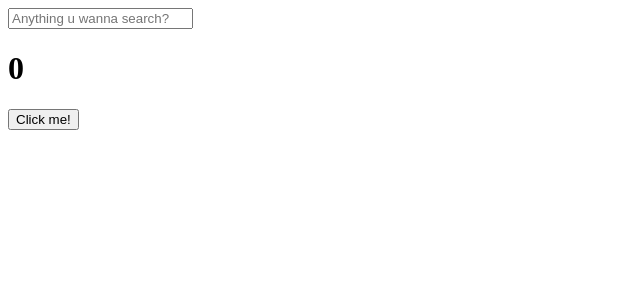
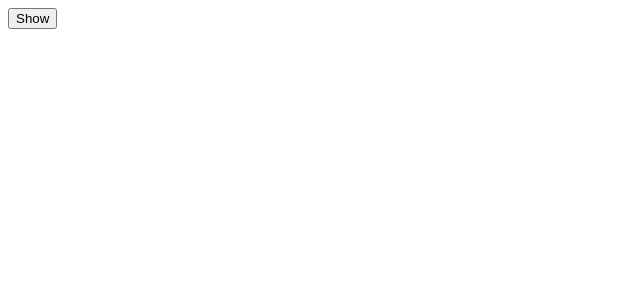
Before and after one commit to Gamddalki/MoviePedia, a React (Create React App) app in the folder moviepedia/: page / in a window 1280 px wide. Shown: the top 300 px of the page, without its empty margins (0-640 px from the left). Built offline with nearby package versions, Linux system fonts and the light colour scheme.

Commit message:
Update App.js
CleanUp Function : destroy 시 실행됨 (함수를 리턴하는 형식으로 작성) - 자주 쓰지는 않음

```diff
--- a/moviepedia/src/App.js
+++ b/moviepedia/src/App.js
@@ -1,29 +1,24 @@
 import { useEffect, useState } from "react";
 
+function Hello() {
+  function effectFn() {
+    console.log("Nice to meet u !!!");
+    return cleanupFn;
+  }
+  function cleanupFn() {
+    console.log("Byeeeeeee");
+  }
+  useEffect(effectFn, []);
+  return <h1>Boom!</h1>;
+}
+
 function App() {
-  const [counter, setCounter] = useState(0);
-  const [keyword, setKeyword] = useState("");
-  const onClick = () => setCounter((prev) => prev + 1);
-  const onChange = (event) => setKeyword(event.target.value);
-  console.log("YEAH");
-  useEffect(() => {
-    console.log("CALL API...");
-  }, []);
-  useEffect(() => {
-    if (keyword !== "") {
-      console.log("SEARCHING", keyword);
-    }
-  }, [keyword]);
+  const [showing, setShowing] = useState(false);
+  const onClick = () => setShowing((prev) => !prev);
   return (
     <div>
-      <input
-        value={keyword}
-        onChange={onChange}
-        type="text"
-        placeholder="Anything u wanna search?"
-      ></input>
-      <h1>{counter}</h1>
-      <button onClick={onClick}>Click me!</button>
+      {showing ? <Hello /> : null}
+      <button onClick={onClick}>{showing ? "Hide" : "Show"}</button>
     </div>
   );
 }
```
